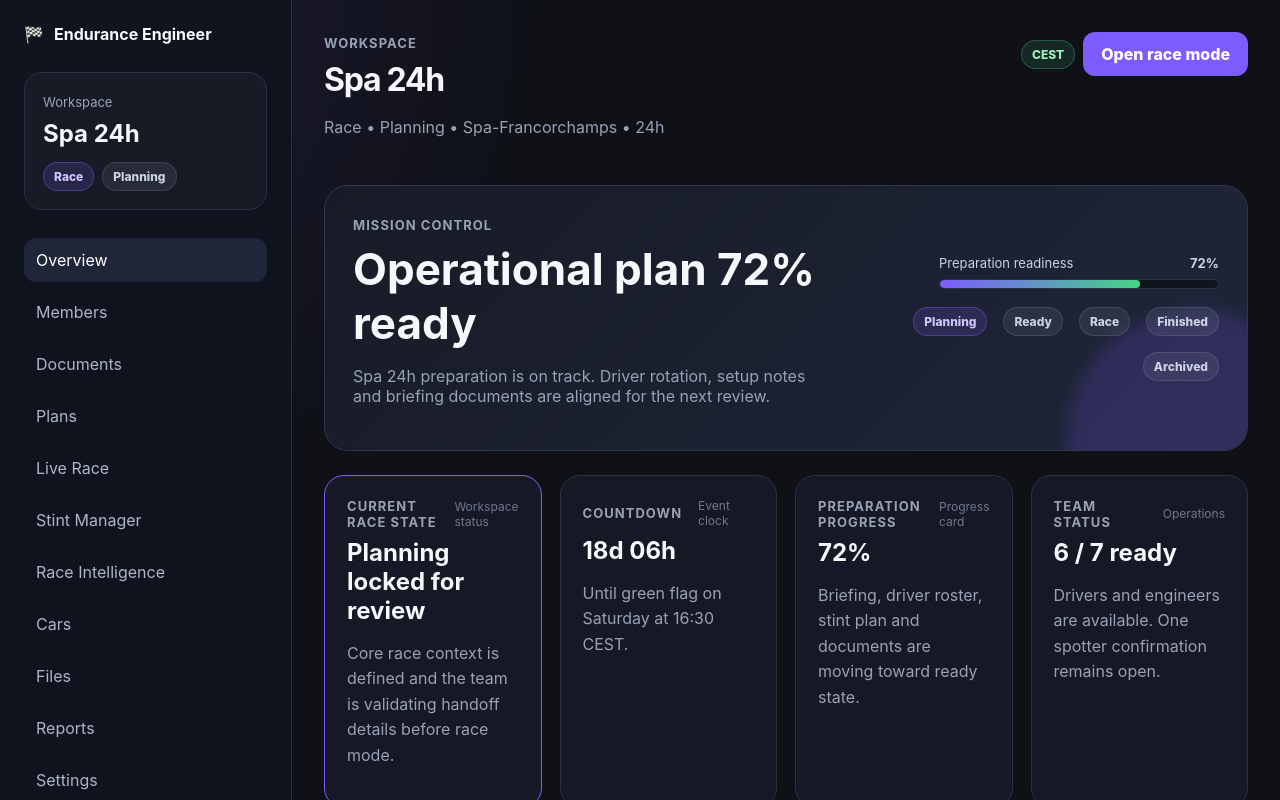
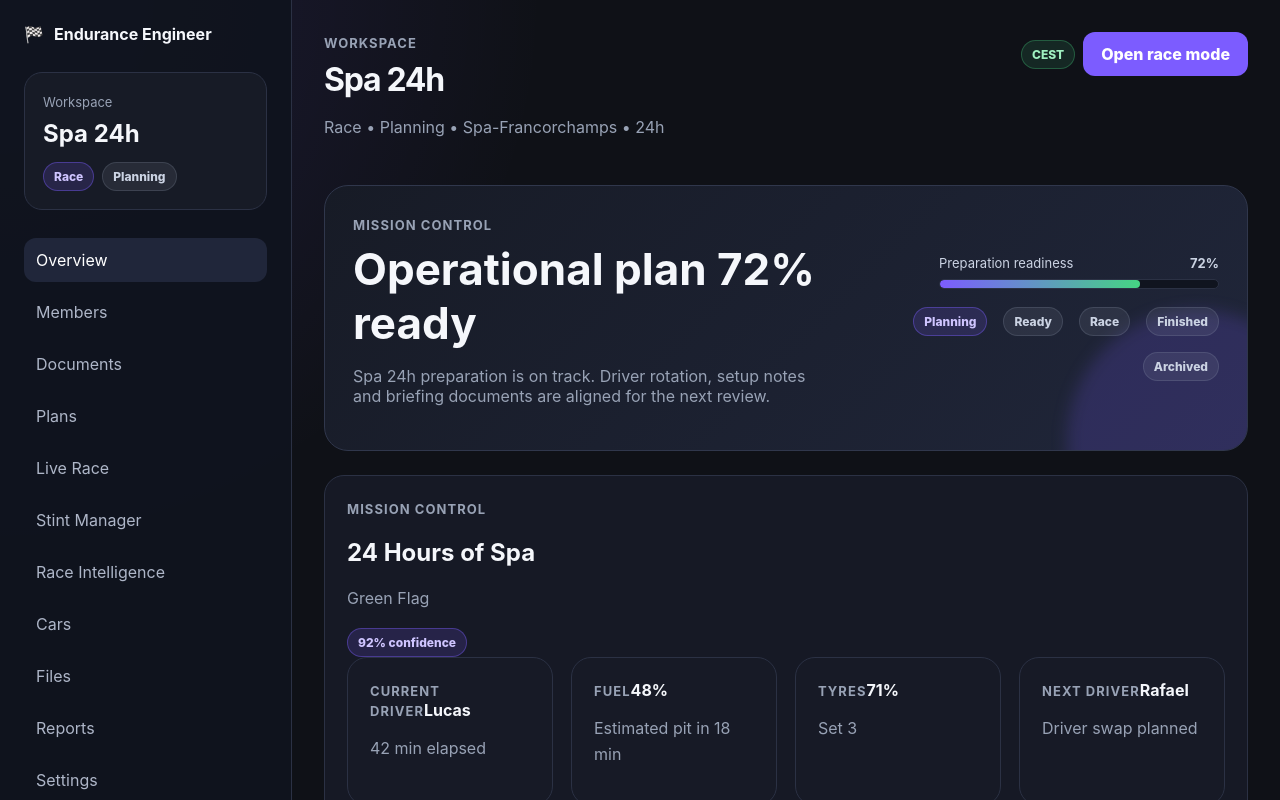
Before and after one commit to Parkts310120/EnduranceEngineer, a React app in the folder frontend/: page /workspaces/spa-24h in a window 1280 px wide. Shown: the top 800 px of the page. Built offline with nearby package versions, Linux system fonts and the light colour scheme; the HTML template or start-up script is replaced by a standard one.

Commit message:
Add Race Status panel to Overview

```diff
--- /dev/null
+++ b/frontend/src/features/workspace/components/RaceStatusPanel.jsx
@@ -0,0 +1,46 @@
+import Badge from '../../../shared/ui/Badge'
+import Card from '../../../shared/ui/Card'
+
+export default function RaceStatusPanel({ raceControl, intelligence }) {
+  return (
+    <Card className="race-status-panel">
+      <div className="race-status-panel__header">
+        <div>
+          <span className="eyebrow">Mission Control</span>
+          <h2>{raceControl.race.name}</h2>
+          <p>{raceControl.race.phase}</p>
+        </div>
+
+        <Badge tone="accent">
+          {intelligence.hero.confidence}% confidence
+        </Badge>
+      </div>
+
+      <div className="garage-summary-grid">
+        <Card>
+          <span className="eyebrow">Current Driver</span>
+          <strong>{raceControl.currentStint.driver}</strong>
+          <p>{raceControl.currentStint.elapsed} elapsed</p>
+        </Card>
+
+        <Card>
+          <span className="eyebrow">Fuel</span>
+          <strong>{raceControl.currentStint.fuel}%</strong>
+          <p>Estimated pit in {raceControl.currentStint.expectedPit}</p>
+        </Card>
+
+        <Card>
+          <span className="eyebrow">Tyres</span>
+          <strong>{raceControl.currentStint.tyres}%</strong>
+          <p>{raceControl.currentStint.tyreSet}</p>
+        </Card>
+
+        <Card>
+          <span className="eyebrow">Next Driver</span>
+          <strong>{raceControl.currentStint.nextDriver}</strong>
+          <p>Driver swap planned</p>
+        </Card>
+      </div>
+    </Card>
+  )
+}
--- a/frontend/src/features/workspace/screens/OverviewScreen.jsx
+++ b/frontend/src/features/workspace/screens/OverviewScreen.jsx
@@ -6,16 +6,29 @@ import PreparationChecklistCard from '../components/PreparationChecklistCard'
 import ProgressCard from '../components/ProgressCard'
 import TeamStatusCard from '../components/TeamStatusCard'
 import UpcomingScheduleCard from '../components/UpcomingScheduleCard'
+import RaceStatusPanel from '../components/RaceStatusPanel'
+import { getRaceControl } from '../services/raceControlService'
+import { getRaceIntelligence } from '../services/raceIntelligenceService'
 import { getWorkspaceMissionControl } from '../services/workspaceService'
 
 export default function OverviewScreen({ workspace }) {
   const missionControl = getWorkspaceMissionControl(workspace)
+  const raceControl = getRaceControl()
+  const intelligence = getRaceIntelligence()
   const { checklist, missionCards, modules, nextAction, phases, progress, schedule, teamStatus, workspaceStatus } =
     missionControl
 
   return (
     <div className="screen-stack mission-control">
       <MissionHero phases={phases} workspaceStatus={workspaceStatus} />
+      <RaceStatusPanel
+        raceControl={raceControl}
+        intelligence={intelligence}
+      />
+      <RaceStatusPanel
+        raceControl={raceControl}
+        intelligence={intelligence}
+      />
       <MissionSummaryGrid cards={missionCards} />
 
       <section className="mission-layout">
```
